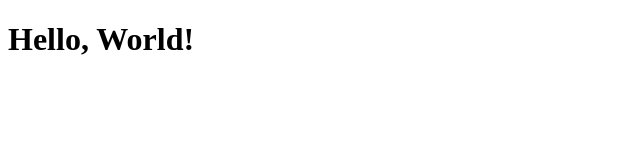
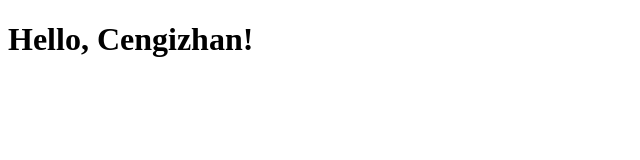
Before and after one commit to cengizhankose/git-github-2, a plain HTML site: page index.html in a window 1280 px wide. Shown: the whole page, without its empty margins (0-640 px from the left). Drawn offline with Linux system fonts and the light colour scheme.

Commit message:
update h1

```diff
--- a/index.html
+++ b/index.html
@@ -4,6 +4,6 @@
     <title>Hello, World!</title>
   </head>
   <body>
-    <h1>Hello, World!</h1>
+    <h1>Hello, Cengizhan!</h1>
   </body>
 </html>
```
